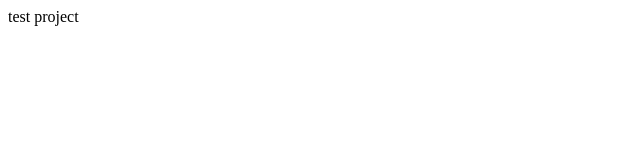
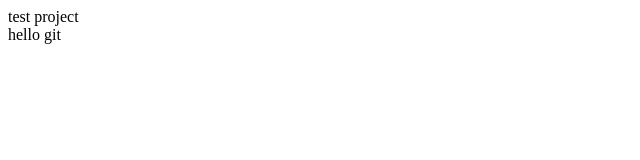
Before and after one commit to juslim26/Test-Project, a plain HTML site: page index.html in a window 1280 px wide. Shown: the full height of the page, 0-640 px from the left. Drawn offline with Linux system fonts and the light colour scheme.

Commit message:
add hello

```diff
--- a/index.html
+++ b/index.html
@@ -5,5 +5,6 @@
 </head>
 <body>
     <div>test project</div>
+    <div>hello git</div>
 </body>
 </html>
```
